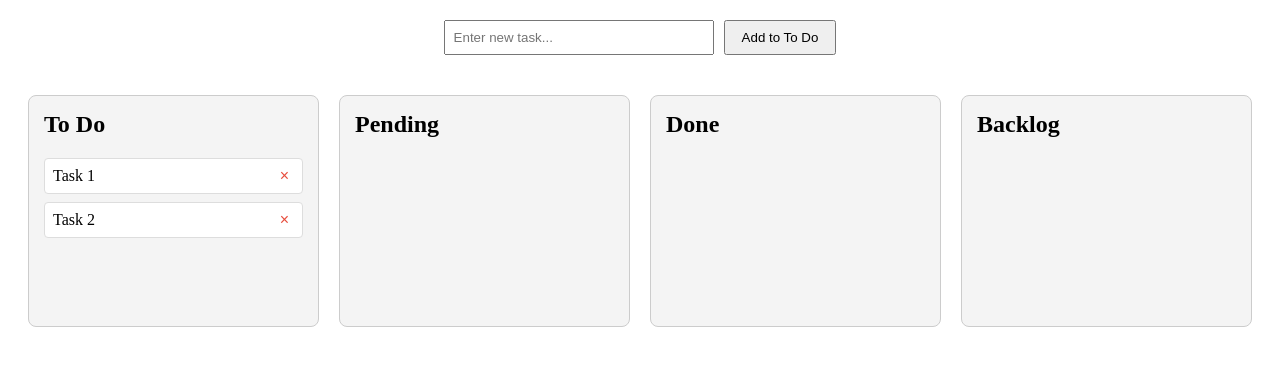
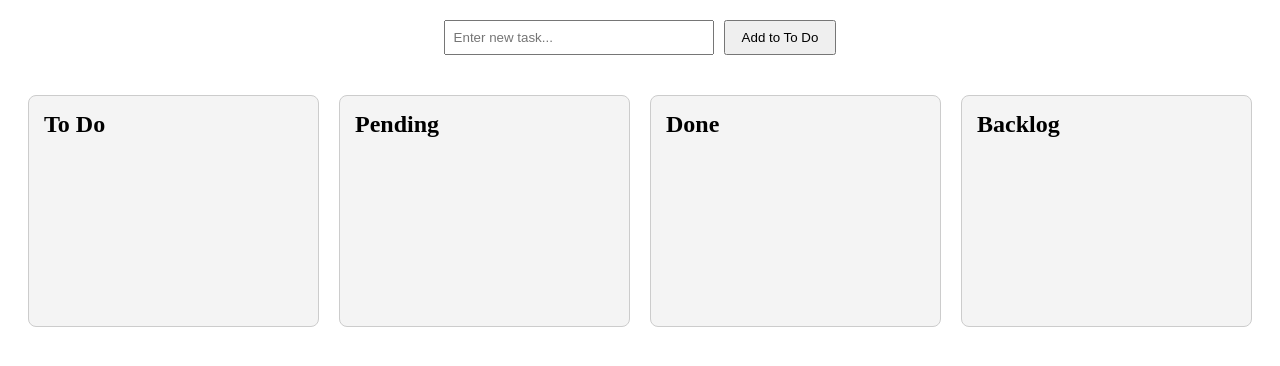
Before and after one commit to cotejoj/flowtrack, a React (Vite) app: page / in a window 1280 px wide. Shown: the top 366 px of the page. Built offline with nearby package versions, Linux system fonts and the light colour scheme.

Commit message:
added local storage

```diff
--- a/src/components/TaskList.tsx
+++ b/src/components/TaskList.tsx
@@ -1,4 +1,4 @@
-import React, { useState } from "react";
+import React, { useState, useEffect } from "react";
 import "./TaskList.css";
 
 type TaskStatus = "todo" | "pending" | "done" | "backlog";
@@ -12,20 +12,44 @@ type TaskMap = {
   [key in TaskStatus]: Task[];
 };
 
+const STORAGE_KEY = "taskListData";
 const generateId = () => crypto.randomUUID();
 
 export default function TaskList() {
-  const [taskInput, setTaskInput] = useState<string>("");
-  const [tasks, setTasks] = useState<TaskMap>({
-    todo: [
-      { id: generateId(), text: "Task 1" },
-      { id: generateId(), text: "Task 2" },
-    ],
-    pending: [],
-    done: [],
-    backlog: [],
+  // ✅ Load tasks from localStorage only once
+  const [tasks, setTasks] = useState<TaskMap>(() => {
+    const saved = localStorage.getItem(STORAGE_KEY);
+    if (saved) {
+      try {
+        const parsed = JSON.parse(saved);
+        if (
+          parsed &&
+          ["todo", "pending", "done", "backlog"].every((key) =>
+            Array.isArray(parsed[key])
+          )
+        ) {
+          return parsed as TaskMap;
+        }
+      } catch (e) {
+        console.error("Failed to load tasks from localStorage", e);
+      }
+    }
+
+    // Default fallback if nothing in localStorage
+    return {
+      todo: [],
+      pending: [],
+      done: [],
+      backlog: [],
+    };
   });
 
+  // ✅ Save tasks to localStorage on any change
+  useEffect(() => {
+    localStorage.setItem(STORAGE_KEY, JSON.stringify(tasks));
+  }, [tasks]);
+
+  const [taskInput, setTaskInput] = useState("");
   const [draggedTask, setDraggedTask] = useState<Task | null>(null);
   const [dragSource, setDragSource] = useState<TaskStatus | null>(null);
 
@@ -48,6 +72,7 @@ export default function TaskList() {
 
   const handleDrop = (target: TaskStatus) => {
     if (!draggedTask || !dragSource) return;
+    if (dragSource === target) return;
 
     setTasks((prev) => {
       const newSource = prev[dragSource].filter((t) => t.id !== draggedTask.id);
@@ -77,6 +102,8 @@ export default function TaskList() {
     column: TaskStatus
   ) => {
     const newText = e.target.innerText.trim();
+    if (!newText) return;
+
     setTasks((prev) => ({
       ...prev,
       [column]: prev[column].map((task) =>
@@ -94,12 +121,12 @@ export default function TaskList() {
       <h2>{title}</h2>
       <ul>
         {tasks[key].map((task) => (
-            <li
+          <li
             key={task.id}
             draggable
             onDragStart={() => handleDragStart(task, key)}
             className={key === "done" ? "task-item done-task" : "task-item"}
-            >
+          >
             <span
               contentEditable
               suppressContentEditableWarning
```
